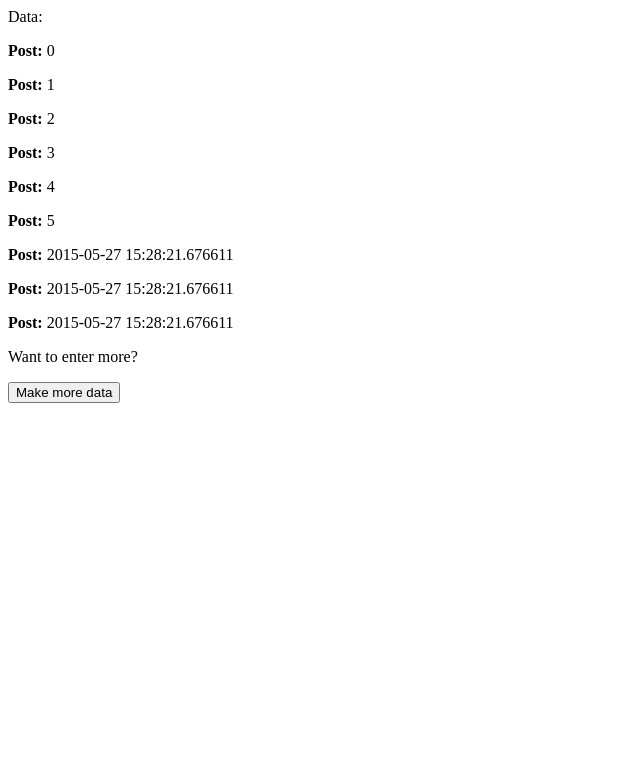
After one commit to mgenkin/flask-app, a Flask app: page /showdata in a window 1280 px wide. The commit adds this page. Shown: the top 783 px of the page, without its empty margins (0-640 px from the left). Run offline with Flask 2, Linux system fonts and the light colour scheme.

Commit message:
Trying out pandas instead of SQLAlchemy

```diff
--- a/app.py
+++ b/app.py
@@ -1,28 +1,19 @@
 from flask import Flask, render_template, request, redirect, url_for
 from flask.ext.sqlalchemy import SQLAlchemy
-
+from datetime import datetime
+import pandas
 
 app = Flask(__name__)
-app.config['SQLALCHEMY_DATABASE_URI'] = 'sqlite:////tmp/data.db'
-db = SQLAlchemy(app)
-
-
-class DataPt(db.Model):
-    id = db.Column(db.Integer, primary_key=True)
-    datapt = db.Column(db.String(80), unique=True)
-
-    def __init__(self, datapt):
-        self.datapt = datapt
-
-    def __repr__(self):
-        return 'DataPt %r' % self.datapt
-
-db.create_all()
+try:
+    posts = pandas.read_csv("static/posts.csv")
+except ValueError:
+    posts = pandas.DataFrame()
+current_post = pandas.DataFrame(index=[datetime.now()])
 
 
 @app.route('/')
 def home():
-    return "Hello, Worffghld!"  # return a string
+    return redirect('/welcome')
 
 
 @app.route('/welcome')
@@ -51,16 +42,18 @@ def secondpage():
         return render_template('secondpage.html')  # render a template
     elif request.method == 'POST':
         if request.form['datapt'] is not None:
-            db.session.add(DataPt(request.form['datapt']))
-            db.session.commit()
-            print DataPt
-            print DataPt.query.all()
-            return render_template('secondpage.html',
-                                   data=DataPt.query.all())
+            global current_post
+            current_post['Post'] = request.form['datapt']
+            return redirect('/exit')
         else:
             error = 'Bad request: '+repr(request.form)
             return render_template('secondpage.html',
                                    error=error)
+
+
+@app.route('/showdata')
+def showdata():
+    return render_template('showdata.html', data=posts.values[:, 0])
 
 
 @app.route('/login', methods=['GET', 'POST'])
@@ -74,6 +67,15 @@ def login():
             return redirect('/')
     return render_template('login.html', error=error)
 
-# start the server with the 'run()' method
+
+@app.route('/exit')
+def exit():
+    global posts
+    global current_post
+    posts = pandas.concat([posts, current_post])
+    posts.to_csv("static/posts.csv")
+    return redirect('/showdata')
+
+
 if __name__ == '__main__':
     app.run(debug=True)
--- /dev/null
+++ b/static/posts.csv
@@ -0,0 +1,10 @@
+,Post,Unnamed: 0,Unnamed: 0.1
+0,ass,0,2015-05-27 15:18:54.072355
+1,boobs,1,2015-05-27 15:18:54.072355
+2,brappppp,2,2015-05-27 15:18:54.072355
+3,sdfsdfsd,3,2015-05-27 15:18:54.072355
+4,asdasd,2015-05-27 15:26:08.987025,
+5,oiugytfds,2015-05-27 15:26:08.987025,
+2015-05-27 15:28:21.676611,afadf,,
+2015-05-27 15:28:21.676611,sfwrgtrh,,
+2015-05-27 15:28:21.676611,THIS WORKS,,
--- /dev/null
+++ b/templates/showdata.html
@@ -0,0 +1,24 @@
+<html>
+  <head>
+    <title>Data</title>
+    <meta name="viewport" content="width=device-width, initial-scale=1.0">
+  </head>
+  <body>
+    <div class="container">
+      <p>Data:</p>
+      {% if data.any() %}
+        {% for datapoint in data%}
+        <p class="data"><strong> Post:</strong> {{ datapoint }}
+        {% endfor %}
+
+      {% endif %}
+      <p>Want to enter more?</p>
+      <form id="redirect-form" action="/secondpage" method="GET">
+       <input class="btn btn-default" type="submit" value="Make more data">
+      </form>
+      {% if error %}
+        <p class="error"><strong>Error:</strong> {{ error }}
+      {% endif %}
+    </div>
+  </body>
+</html>
--- a/templates/welcome.html
+++ b/templates/welcome.html
@@ -1,8 +1,12 @@
 <!DOCTYPE html>
 <html>
   <head>
-    <title>Title</title>
+    <title>Welcome</title>
     <meta name="viewport" content="width=device-width, initial-scale=1.0">
+    <style>
+h1 {text-align:center;}
+p {text-align:center;}
+</style>
   </head>
   <body>
     <div class="container">
```
